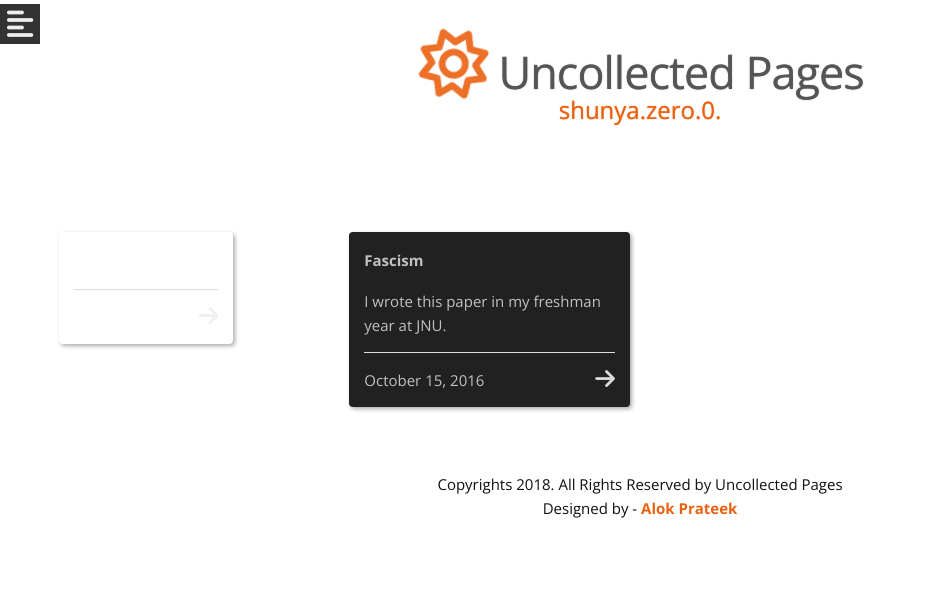
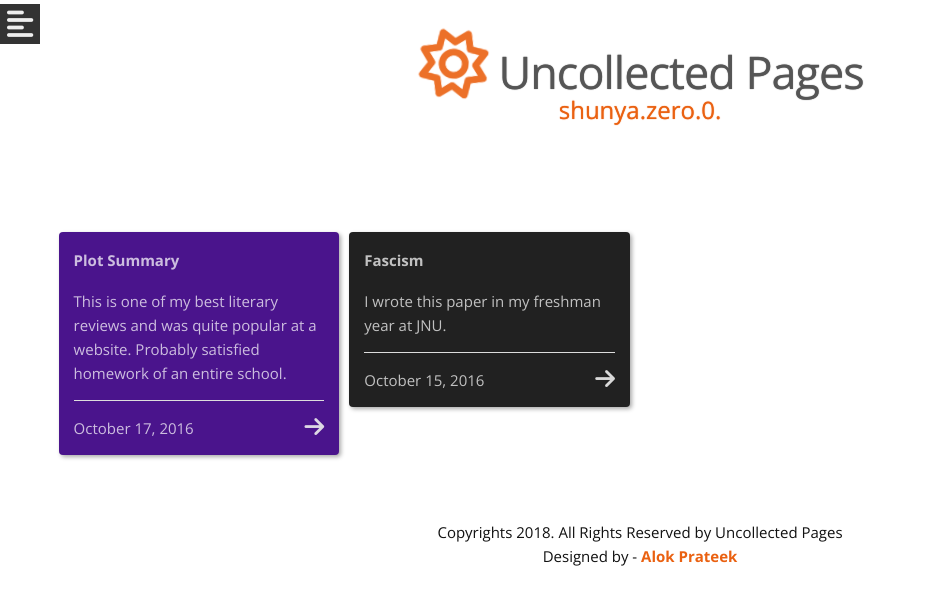
Before and after one commit to theWhiteWulfy/blog, a Jekyll site: the page built from index.html, in a window 1280 px wide. Shown: the top 605 px of the page, without its empty margins (0-926 px from the left). Built offline with Jekyll 4.4.1, drawn with Linux system fonts in a browser that asks for light colours; nearby versions of some CDN libraries; the list of posts is cut into pages by our own code.

Commit message:
Update 2016-10-17-color-purple.md

```diff
--- a/_posts/2016-10-17-color-purple.md
+++ b/_posts/2016-10-17-color-purple.md
@@ -2,6 +2,9 @@
 layout: post
 title: Plot Summary
 subtitle: Color Purple by Alice Walker
+description: This is one of my best literary reviews and was quite popular at a website. Probably satisfied homework of an entire school.
+color: 4A148C
+categories: college writeup
 ---
 
 ## First Period
```
